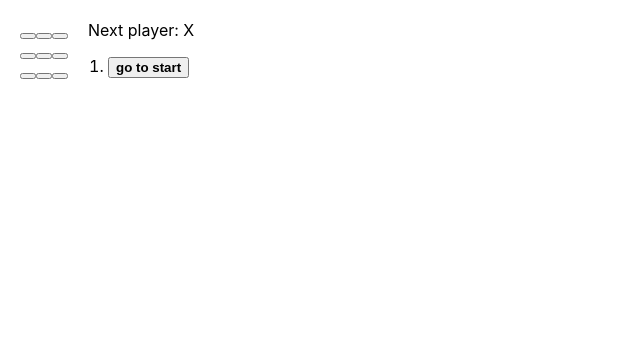
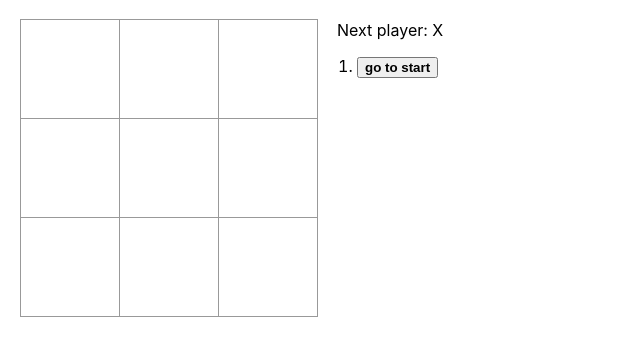
Before and after one commit to kylei-weisse/react-tac-toe, a React (Create React App) app: page / in a window 1280 px wide. Shown: the top 356 px of the page, without its empty margins (0-640 px from the left). Built offline with nearby package versions, Linux system fonts and the light colour scheme.

Commit message:
pass className into Square depending on if winner is declared

```diff
--- a/src/board.js
+++ b/src/board.js
@@ -3,13 +3,13 @@ import Square from './square'
 
 class Board extends React.Component {
     renderSquare(i) {
-      //todo: put bolding behavior here, in renderSquare, and remove
-      //winner prop from Square return
+      //todo: put bolding behavior here
+      const winnerVal=this.props.winnerVal;
       return (
         <Square
           value={this.props.squares[i]}
           onClick={() => this.props.onClick(i)}
-          winner={this.props.winnerVal}
+          className={`${winnerVal ? "victory-square" : "square"}`}
         />
       );
     }
```
